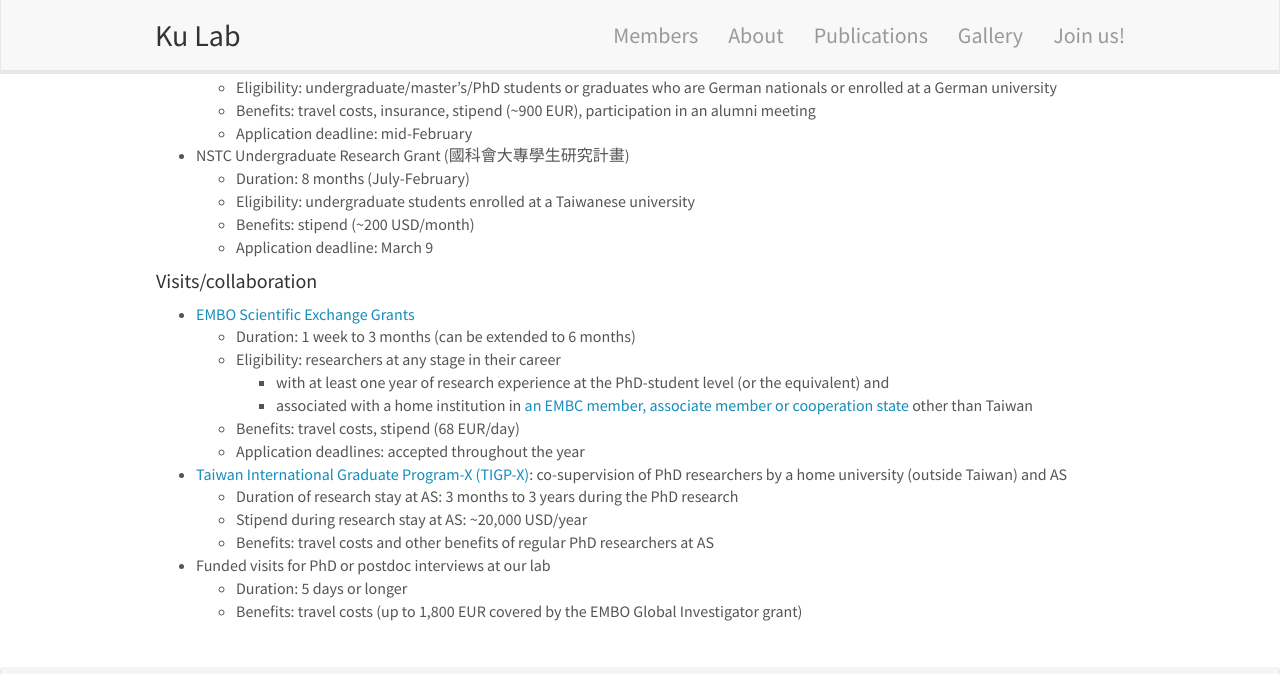
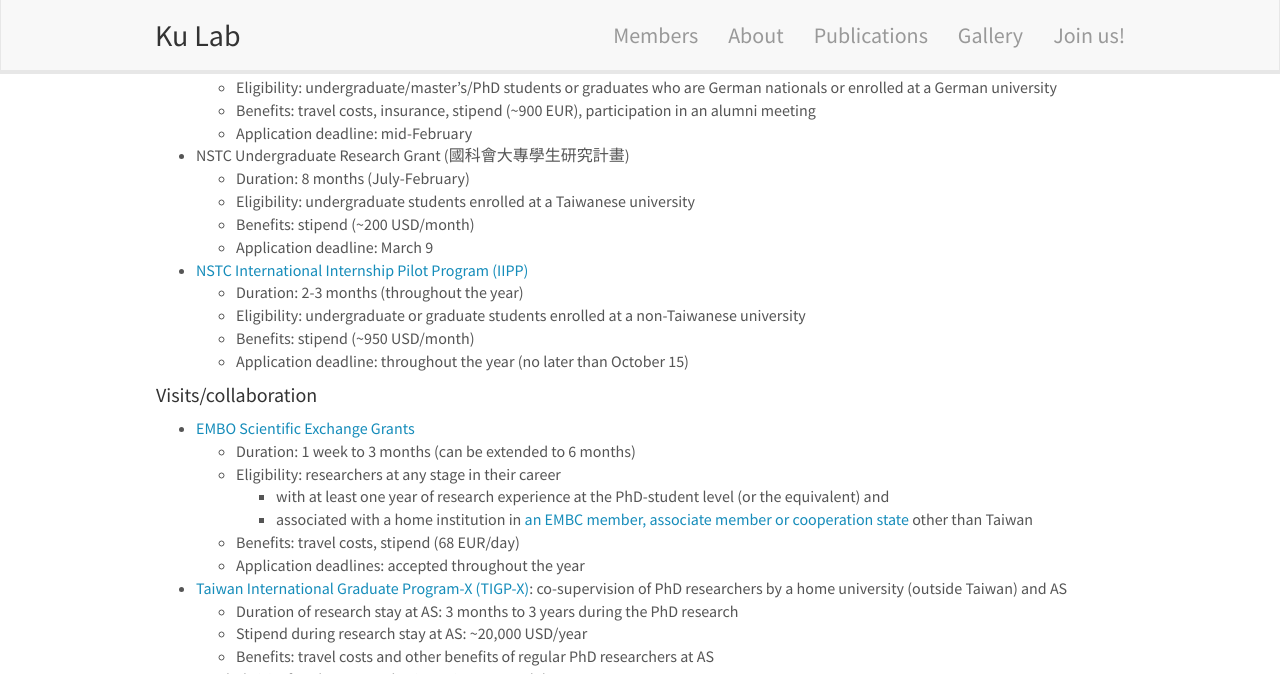
Before and after one commit to tzutongkao/Kao_Lab, a Jekyll site: the page built from _pages/openings.md, in a window 1280 px wide and 900 px high, scrolled down 2728 px, cut to the strip 0-674 px from the top of the window. Built offline with Jekyll 4.4.1, drawn with Linux system fonts in a browser that asks for light colours; nearby versions of some CDN libraries.

Commit message:
Update openings.md

```diff
--- a/_pages/openings.md
+++ b/_pages/openings.md
@@ -125,6 +125,12 @@
     * Eligibility: undergraduate students enrolled at a Taiwanese university
     * Benefits: stipend (~200 USD/month)
     * Application deadline: March 9
+* [NSTC International Internship Pilot Program (IIPP)](https://iipp.tw/program)
+    * Duration: 2-3 months (throughout the year)
+    * Eligibility: undergraduate or graduate students enrolled at a non-Taiwanese university
+    * Benefits: stipend (~950 USD/month)
+    * Application deadline: throughout the year (no later than October 15)
+
 
 #### Visits/collaboration
 * [EMBO Scientific Exchange Grants](https://www.embo.org/funding/fellowships-grants-and-career-support/scientific-exchange-grants/)
```
